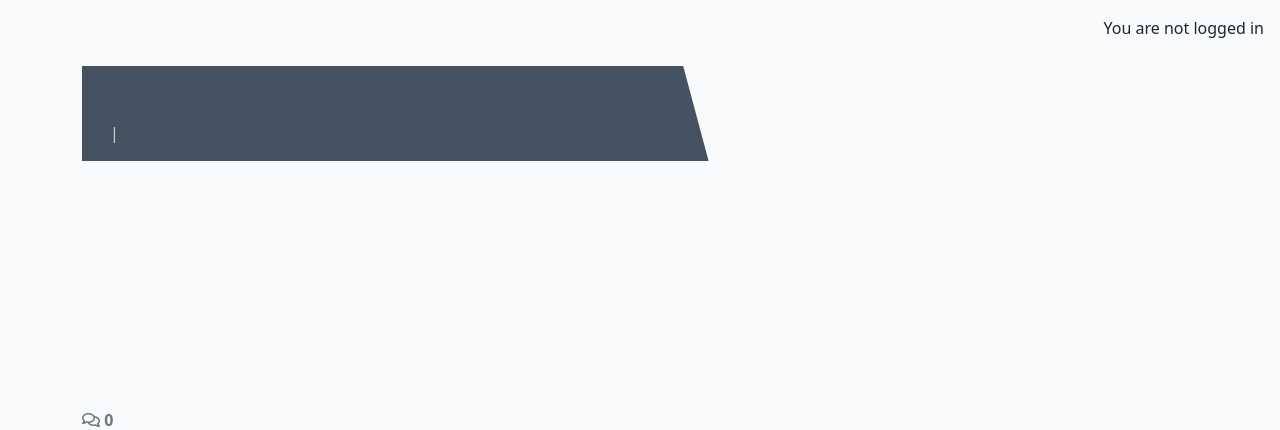
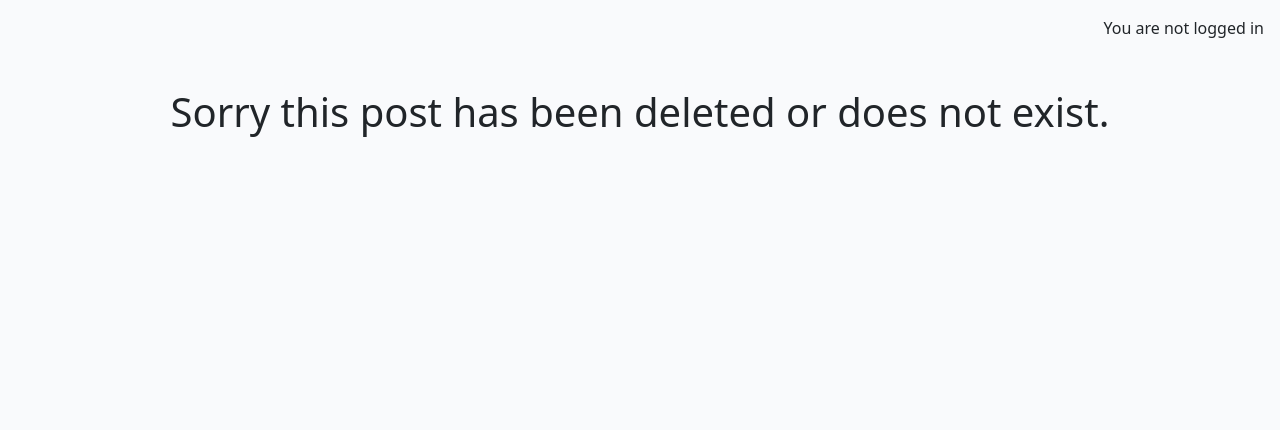
Before and after one commit to brian2001dineen-afk/hackathon-fullstack, a Django app: page /1/ in a window 1280 px wide. Shown: the part 60-490 px from the top of the page. Run offline with Django 4.2, Linux system fonts and the light colour scheme; data that the repository does not hold is empty; some libraries are stand-ins or nearby versions.

Commit message:
add posts.js ability for users to delete create and edit blog posts

```diff
--- a/blog/templates/blog/post_detail.html
+++ b/blog/templates/blog/post_detail.html
@@ -2,6 +2,29 @@
 <!-- prettier-ignore-->
 {% load static %}
 {% load crispy_forms_tags %}
+
+<!-- If post is approved -->
+{% if post.approved == True %}
+<!-- If user is post author -->
+<div class="col-4">
+    {% if user.is_authenticated and post.author == user %}
+    <button
+        class="btn btn-danger"
+        id="postDelete"
+        data-post-id="{{post.id}}"
+    >
+        Delete post
+    </button>
+    {% endif %} {% if user.is_authenticated and post.author == user %}
+    <button
+        class="btn btn-warning"
+        id="postEdit"
+        data-post-id="{{post.id}}"
+    >
+        Edit post
+    </button>
+    {% endif %}
+</div>
 <div class="masthead">
     <div class="container">
         <div class="row g-0">
@@ -84,7 +107,10 @@
                     >
                         Delete
                     </button>
-               <button class="btn btn-edit" data-comment_id="{{ comment.id }}">
+                    <button
+                        class="btn btn-edit"
+                        data-comment_id="{{ comment.id }}"
+                    >
                         Edit
                     </button>
                     {% endif %}
@@ -122,7 +148,9 @@
     <div class="modal-dialog">
         <div class="modal-content">
             <div class="modal-header">
-            <h5 class="modal-title" id="delteModalLabel">Delete comment?</h5>
+                <h5 class="modal-title" id="delteModalLabel">
+                    Delete comment?
+                </h5>
                 <button
                     type="button"
                     class="btn-close"
@@ -131,8 +159,8 @@
                 ></button>
             </div>
             <div class="modal-body">
-            Are you sure you want to delete your comment? This action cannot be
-            undone.
+                Are you sure you want to delete your comment? This action cannot
+                be undone.
             </div>
             <div class="modal-footer">
                 <button
@@ -147,7 +175,35 @@
         </div>
     </div>
 </div>
-
-{% endblock content %} {% block extras %}
+<div class="modal fade" id="deletePostModal" tabindex="-1" role="dialog" aria-labelledby="deletePostModalLabel" aria-hidden="true">
+    <div class="modal-dialog">
+        <div class="modal-content">
+            <div class="modal-header">
+                <h5 class="modal-title" id="deletePostModalLabel">Delete Post?</h5>
+                <button type="button" class="btn-close" data-bs-dismiss="modal" aria-label="Close"></button>
+            </div>
+            <div class="modal-body">
+                Are you sure you want to delete this post?
+                This action cannot be undone.
+            </div>
+            <div class="modal-footer">
+                <button type="button" class="btn btn-secondary" data-bs-dismiss="modal">Cancel</button>
+                <a href="#" class="btn btn-danger" id="confirmDeletePost">Delete</a>
+            </div>
+        </div>
+    </div>
+</div>
+<!-- If post not approved -->
+{% elif post.approved == False %}
+<div class="container text-center mt-5">
+    <h1>This post has not been approved sorry, please come back later.</h1>
+</div>
+<!-- If post has been deleted or doesnt exist -->
+{%else%}
+<div class="container text-center mt-5">
+    <h1>Sorry this post has been deleted or does not exist.</h1>
+</div>
+{% endif %} {% endblock content %} {% block extras %}
 <script src="{% static 'js/comments.js' %}"></script>
+<script src="{% static 'js/posts.js' %}"></script>
 {% endblock extras %}
--- a/reflections/settings.py
+++ b/reflections/settings.py
@@ -30,7 +30,7 @@ TEMPLATES_DIR = os.path.join(BASE_DIR, 'templates')
 SECRET_KEY = os.environ.get("SECRET_KEY")
 
 # SECURITY WARNING: don't run with debug turned on in production!
-DEBUG = True
+DEBUG = False
 
 ALLOWED_HOSTS = [
     ".herokuapp.com",
--- /dev/null
+++ b/static/js/posts.js
@@ -0,0 +1,37 @@
+const editPostButton = document.getElementById("postEdit");
+
+const deletePostButton = document.getElementById("postDelete");
+const deletePostModal = new bootstrap.Modal(document.getElementById("deletePostModal"));
+const confirmDeletePost = document.getElementById("confirmDeletePost");
+
+/**
+* Initializes post edit functionality for the provided edit button.
+*
+* Retrieves the associated post's ID upon click.
+* Sends the user to post_edit.html to update post content
+*/
+
+if (editPostButton) {
+    editPostButton.addEventListener("click", function() {
+        const postId = editPostButton.dataset.postId;
+        window.location.href = `/${postId}/editpost/`;
+    });
+}
+
+/**
+* Initializes post deletion functionality for the provided delete button.
+*
+* Retrieves the associated post ID upon click.
+* Updates the `deleteConfirm` link's href to point to the
+* deletion endpoint for the specific post.
+* - Displays a confirmation modal (`deleteModal`) to prompt
+* the user for confirmation before deletion.
+*/
+
+if (deletePostButton) {
+    deletePostButton.addEventListener("click", function() {
+        const postId = deletePostButton.dataset.postId;
+        confirmDeletePost.href = `/${postId}/deletepost/`;
+        deletePostModal.show();
+    });
+}
--- a/templates/base.html
+++ b/templates/base.html
@@ -1,6 +1,6 @@
 {% load static %}
 <!-- prettier-ignore -->
-{% url 'home' as home_url %} {% url 'about' as about_url %} {% url 'account_login' as login_url %} {% url 'account_signup' as signup_url %} {% url 'account_logout' as logout_url %}
+{% url 'home' as home_url %} {% url 'about' as about_url %} {% url 'account_login' as login_url %} {% url 'account_signup' as signup_url %} {% url 'post_create' as createpost_url %} {% url 'account_logout' as logout_url %}
 <!DOCTYPE html>
 <html class="h-100" lang="en">
     <head>
@@ -8,18 +8,26 @@
         <meta name="viewport" content="width=device-width, initial-scale=1" />
         <!-- Google Fonts CSS -->
         <link rel="preconnect" href="https://fonts.gstatic.com" />
-        <link href="https://fonts.googleapis.com/css2?family=Roboto:wght@300&display=swap"
-              rel="stylesheet" />
-        <link href="https://fonts.googleapis.com/css2?family=Lato:wght@300;700&display=swap"
-              rel="stylesheet" />
+        <link
+            href="https://fonts.googleapis.com/css2?family=Roboto:wght@300&display=swap"
+            rel="stylesheet"
+        />
+        <link
+            href="https://fonts.googleapis.com/css2?family=Lato:wght@300;700&display=swap"
+            rel="stylesheet"
+        />
         <!-- Font Awesome CSS -->
-        <link rel="stylesheet"
-              href="https://cdnjs.cloudflare.com/ajax/libs/font-awesome/5.15.3/css/all.min.css" />
+        <link
+            rel="stylesheet"
+            href="https://cdnjs.cloudflare.com/ajax/libs/font-awesome/5.15.3/css/all.min.css"
+        />
         <!-- Bootstrap CSS -->
-        <link href="https://cdn.jsdelivr.net/npm/bootstrap@5.0.1/dist/css/bootstrap.min.css"
+        <link
+            href="https://cdn.jsdelivr.net/npm/bootstrap@5.0.1/dist/css/bootstrap.min.css"
             rel="stylesheet"
             integrity="sha384-+0n0xVW2eSR5OomGNYDnhzAbDsOXxcvSN1TPprVMTNDbiYZCxYbOOl7+AMvyTG2x"
-              crossorigin="anonymous" />
+            crossorigin="anonymous"
+        />
         <!-- Custom CSS -->
         <link rel="stylesheet" href="{% static 'css/style.css' %}" />
     </head>
@@ -27,43 +35,82 @@
         <!-- Navigation -->
         <nav class="navbar navbar-expand-lg navbar-light bg-white">
             <div class="container-fluid">
-                <a class="navbar-brand" href="{% url 'home' %}"><span class="brand">c<span class="red-o">o</span>de<span class="thin">|star</span></span></a>
-                <button class="navbar-toggler"
+                <a class="navbar-brand" href="{% url 'home' %}"
+                    ><span class="brand"
+                        >c<span class="red-o">o</span>de<span class="thin"
+                            >|star</span
+                        ></span
+                    ></a
+                >
+                <button
+                    class="navbar-toggler"
                     type="button"
                     data-bs-toggle="collapse"
                     data-bs-target="#navbarText"
                     aria-controls="navbarText"
                     aria-expanded="false"
-                        aria-label="Toggle navigation">
+                    aria-label="Toggle navigation"
+                >
                     <span class="navbar-toggler-icon"></span>
                 </button>
                 <div class="collapse navbar-collapse" id="navbarText">
                     <ul class="navbar-nav me-auto mb-2 mb-lg-0">
                         <li class="nav-item">
-                            <a class="nav-link {% if request.path == home_url %}active" aria-current="page{% endif %}"
-                               href="{% url 'home' %}">Home</a>
+                            <a
+                                class="nav-link {% if request.path == home_url %}active"
+                                aria-current="page{% endif %}"
+                                href="{% url 'home' %}"
+                                >Home</a
+                            >
                         </li>
                         <li class="nav-item">
-                            <a class="nav-link {% if request.path == about_url %}active" aria-current="page{% endif %}"
-                               href="{% url 'about' %}">About</a>
+                            <a
+                                class="nav-link {% if request.path == about_url %}active"
+                                aria-current="page{% endif %}"
+                                href="{% url 'about' %}"
+                                >About</a
+                            >
                         </li>
                         {% if user.is_authenticated %}
                         <li class="nav-item">
-                                <a class="nav-link {% if request.path == logout_url %}active" aria-current="page{% endif %}"
-                                   href="{% url 'account_logout' %}">Logout</a>
+                            <a
+                                class="nav-link {% if request.path == createpost_url %}active{% endif %}"
+                                aria-current="page"
+                                href="{% url 'post_create' %}"
+                                ><i class="fa-solid fa-image-portrait"></i
+                                >Create Blog</a
+                            >
+                        </li>
+                        <li class="nav-item">
+                            <a
+                                class="nav-link {% if request.path == logout_url %}active"
+                                aria-current="page{% endif %}"
+                                href="{% url 'account_logout' %}"
+                                >Logout</a
+                            >
                         </li>
                         {% else %}
                         <li class="nav-item">
-                                <a class="nav-link {% if request.path == signup_url %}active" aria-current="page{% endif %}"
-                                   href="{% url 'account_signup' %}">Register</a>
+                            <a
+                                class="nav-link {% if request.path == signup_url %}active"
+                                aria-current="page{% endif %}"
+                                href="{% url 'account_signup' %}"
+                                >Register</a
+                            >
                         </li>
                         <li class="nav-item">
-                                <a class="nav-link {% if request.path == login_url %}active" aria-current="page{% endif %}"
-                                   href="{% url 'account_login' %}">Login</a>
+                            <a
+                                class="nav-link {% if request.path == login_url %}active"
+                                aria-current="page{% endif %}"
+                                href="{% url 'account_login' %}"
+                                >Login</a
+                            >
                         </li>
                         {% endif %}
                     </ul>
-                    <span class="navbar-text text-muted">adventures of a software developer</span>
+                    <span class="navbar-text text-muted"
+                        >adventures of a software developer</span
+                    >
                 </div>
             </div>
         </nav>
@@ -72,14 +119,18 @@
             <div class="row">
                 <div class="col-md-8 offset-md-2">
                     {% for message in messages %}
-                        <div class="alert {{ message.tags }} alert-dismissible fade show"
+                    <div
+                        class="alert {{ message.tags }} alert-dismissible fade show"
                         id="msg"
-                             role="alert">
+                        role="alert"
+                    >
                         {{ message | safe }}
-                            <button type="button"
+                        <button
+                            type="button"
                             class="btn-close"
                             data-bs-dismiss="alert"
-                                    aria-label="Close"></button>
+                            aria-label="Close"
+                        ></button>
                     </div>
                     {% endfor %}
                 </div>
@@ -91,8 +142,7 @@
             <p class="text-end m-3">You are logged in as {{ user }}</p>
             {% else %}
             <p class="text-end m-3">You are not logged in</p>
-            {% endif %}
-            {% block content %}
+            {% endif %} {% block content %}
             <!-- Content Goes here -->
             {% endblock content %}
         </main>
@@ -108,10 +158,11 @@
                 <i class="fab fa-youtube-square ms-3"></i>
             </p>
         </footer>
-        <script src="https://cdn.jsdelivr.net/npm/bootstrap@5.0.1/dist/js/bootstrap.bundle.min.js"
+        <script
+            src="https://cdn.jsdelivr.net/npm/bootstrap@5.0.1/dist/js/bootstrap.bundle.min.js"
             integrity="sha384-gtEjrD/SeCtmISkJkNUaaKMoLD0//ElJ19smozuHV6z3Iehds+3Ulb9Bn9Plx0x4"
-                crossorigin="anonymous"></script>
-        {% block extras %}
-        {% endblock extras %}
+            crossorigin="anonymous"
+        ></script>
+        {% block extras %} {% endblock extras %}
     </body>
 </html>
```
Also changed, not shown: blog/models.py (line endings or trailing spaces), blog/views.py (line endings or trailing spaces), 1 other file. Lines whose indentation alone changed are shown as unchanged.
